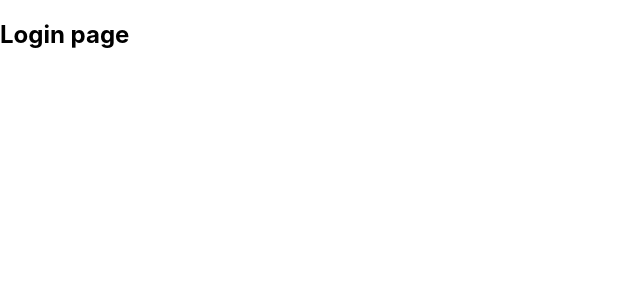
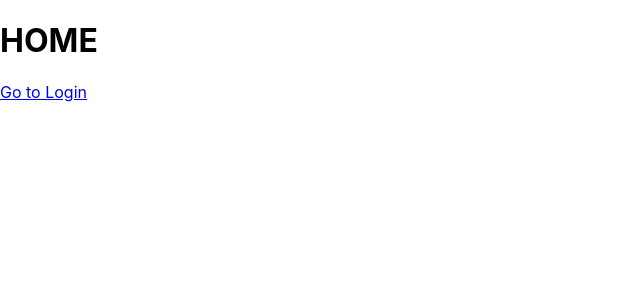
Before and after one commit to nafisa-am/btech, a React (Create React App) app in the folder client/: page / in a window 1280 px wide. Shown: the top 300 px of the page, without its empty margins (0-640 px from the left). Built offline with nearby package versions, Linux system fonts and the light colour scheme.

Commit message:
route added

```diff
--- a/client/src/App.js
+++ b/client/src/App.js
@@ -1,6 +1,7 @@
 import "./App.css";
 import { BrowserRouter as Router, Routes, Route } from "react-router-dom";
 import LoginSignup from "./pages/LoginSignup";
+import Home from "./pages/Home";
 
 function App() {
   return (
@@ -8,7 +9,8 @@ function App() {
       <Router>
         {/* HEADER */}
         <Routes>
-          <Route path="/" element={<LoginSignup />} />
+          <Route path="/" element={<Home />} />
+          <Route path="loginSignup" element={<LoginSignup />} />
         </Routes>
         {/* FOOTER */}
       </Router>
--- a/client/src/pages/Home.js
+++ b/client/src/pages/Home.js
@@ -1,15 +1,14 @@
 import React from "react";
-import ProductList from "../components/ProductList";
-import CategoryMenu from "../components/CategoryMenu";
-import Cart from "../components/Cart";
 import { Link } from "react-router-dom";
 
 const Home = () => {
   return (
     <div>
+      <h1>HOME</h1>
       {/* Splash */}
       {/* link to products */}
       {/* link to login signup */}
+      <Link to="/loginSignup">Go to Login</Link>
     </div>
   );
 };
--- a/client/src/pages/LoginSignup.js
+++ b/client/src/pages/LoginSignup.js
@@ -1,4 +1,5 @@
 import React, { useState } from "react";
+import { Link } from "react-router-dom";
 
 function LoginSignup() {
   return (
```
